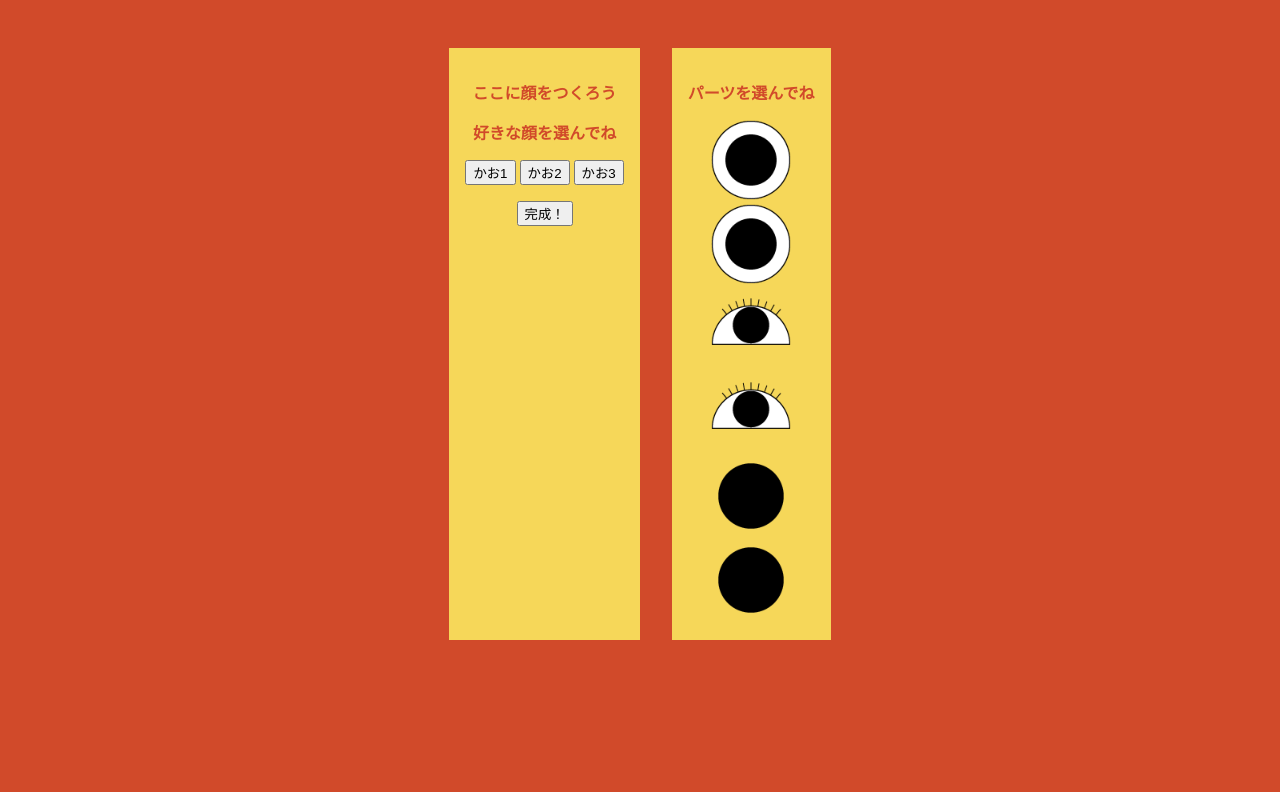
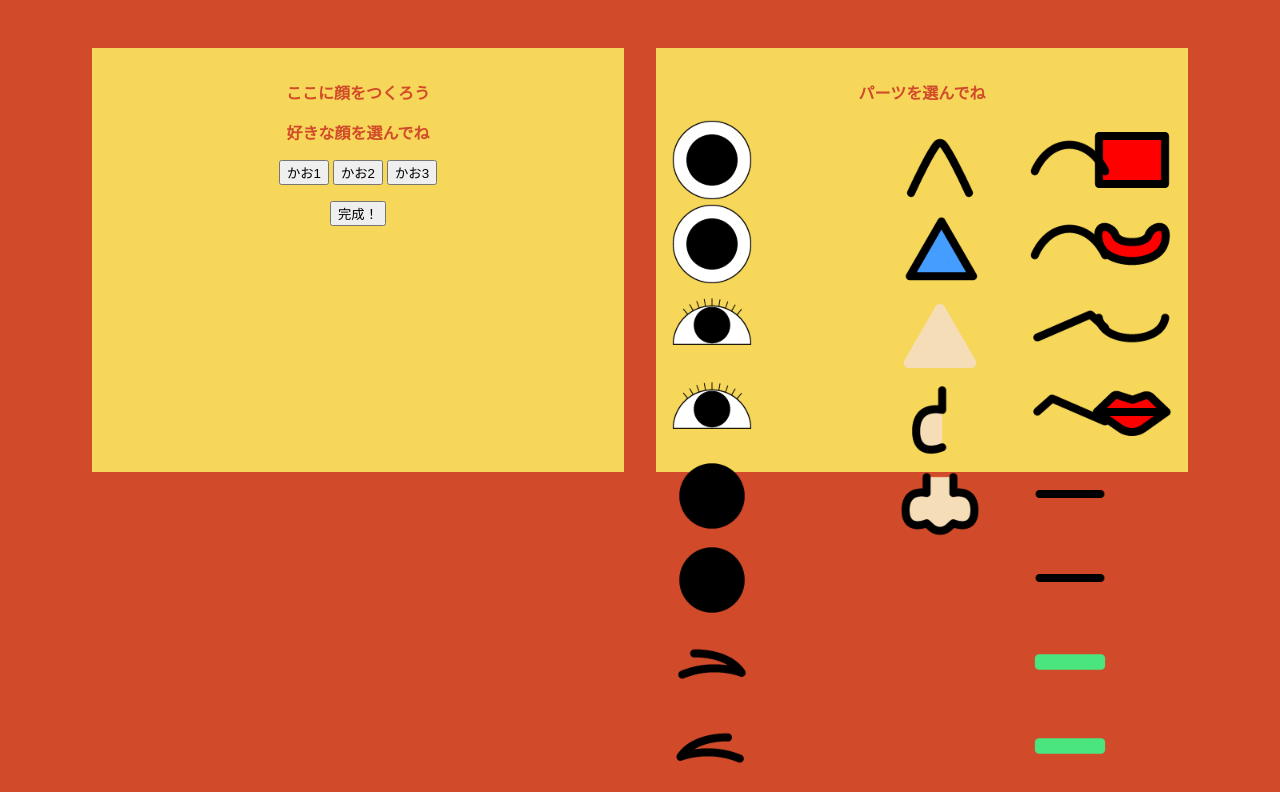
Before and after one commit to zer0Cyber/team_dev, a PHP site: page /fukuwarai/index.html in a window 1280 px wide. Shown: the part 192-984 px from the top of the page. Before the commit the page ends 832 px from the top, so only its background shows below. Run offline with PHP 8.4, Linux system fonts and the light colour scheme.

Commit message:
ふくわらいの機能実装

```diff
--- a/fukuwarai/fukuwarai.js
+++ b/fukuwarai/fukuwarai.js
@@ -3,14 +3,12 @@ $(document).ready(function() {
 });
 
 let i=0;
-let f=0;
 
 jQuery(function(){
     $("#face1").hide();
     $("#face2").hide();
     $("#face3").hide();
     $(".cover").hide();
-    //$(".cover2").hide();
 
     $("#facea").click(function(){
         $("#face1").show();
@@ -28,28 +26,17 @@ jQuery(function(){
         $("#face3").show();
     })
 
-    //for(let j=1; j < 10; j++){
-        //i++;
-        // $("#me"+j).mouseup(function(){
-        //     console.log(j);
-        //     $(".cover").css('z-index', 1002);
-        // }).mousedown(function(){
-        //     $(".cover").css('z-index', j);
-        //     $(".cover").show();
-        // })
+    /*目隠し機能 */
     $(".img").mousedown(function(){
         if(i==0){
             $(".cover").show();
         }
         $(".cover").css('z-index', 2);
         i++;
-            console.log(i);
     }).mouseup(function(){
         $(".cover").css('z-index', 1002);
         i++;
-            console.log(i);
     })
-    //}
 
     $("#finish").click(function(){
         $(".cover").hide();
--- a/fukuwarai/index.html
+++ b/fukuwarai/index.html
@@ -32,12 +32,36 @@
     </div>
     <div class="rzone">
         <p>パーツを選んでね</p>
+        <div class="eyezone">
         <div id="me1" class="img"><img src="image/me1.png" alt="め1" width="80px" cmanOMat="move"></div>
         <div id="me2" class="img"><img src="image/me1.png" alt="め1" width="80px" cmanOMat="move"></div>
         <div id="me3" class="img"><img src="image/me2.png" alt="め2" width="80px" cmanOMat="move"></div>
         <div id="me4" class="img"><img src="image/me2.png" alt="め2" width="80px" cmanOMat="move"></div>
         <div id="me5" class="img"><img src="image/me3.png" alt="め3" width="80px" cmanOMat="move"></div>
         <div id="me6" class="img"><img src="image/me3.png" alt="め3" width="80px" cmanOMat="move"></div>
+        <div id="me7" class="img"><img src="image/me4.png" alt="め4" width="80px" cmanOMat="move"></div>
+        <div id="me8" class="img"><img src="image/me4_2.png" alt="め4" width="80px" cmanOMat="move"></div>
+        </div><div class="nosezone">
+        <div id="hana1" class="img"><img src="image/hana1.png" alt="はな1" width="80px" cmanOMat="move"></div>
+        <div id="hana2" class="img"><img src="image/hana2.png" alt="はな2" width="80px" cmanOMat="move"></div>
+        <div id="hana3" class="img"><img src="image/hana3.png" alt="はな3" width="80px" cmanOMat="move"></div>
+        <div id="hana4" class="img"><img src="image/hana4.png" alt="はな4" width="80px" cmanOMat="move"></div>
+        <div id="hana5" class="img"><img src="image/hana5.png" alt="はな5" width="80px" cmanOMat="move"></div>
+        </div><div class="mouthzone">
+        <div id="kuchi1" class="img"><img src="image/kuchi1.png" alt="くち1" width="80px" cmanOMat="move"></div>
+        <div id="kuchi2" class="img"><img src="image/kuchi2.png" alt="くち2" width="80px" cmanOMat="move"></div>
+        <div id="kuchi3" class="img"><img src="image/kuchi3.png" alt="くち3" width="80px" cmanOMat="move"></div>
+        <div id="kuchi4" class="img"><img src="image/kuchi4.png" alt="くち4" width="80px" cmanOMat="move"></div>
+        </div><div class="mayuzone">
+        <div id="mayu1" class="img"><img src="image/mayu1.png" alt="まゆ1" width="80px" cmanOMat="move"></div>
+        <div id="mayu2" class="img"><img src="image/mayu1.png" alt="まゆ1" width="80px" cmanOMat="move"></div>
+        <div id="mayu3" class="img"><img src="image/mayu2.png" alt="まゆ2" width="80px" cmanOMat="move"></div>
+        <div id="mayu4" class="img"><img src="image/mayu2_2.png" alt="まゆ2" width="80px" cmanOMat="move"></div>
+        <div id="mayu5" class="img"><img src="image/mayu3.png" alt="まゆ3" width="80px" cmanOMat="move"></div>
+        <div id="mayu6" class="img"><img src="image/mayu3.png" alt="まゆ3" width="80px" cmanOMat="move"></div>
+        <div id="mayu7" class="img"><img src="image/mayu4.png" alt="まゆ4" width="80px" cmanOMat="move"></div>
+        <div id="mayu8" class="img"><img src="image/mayu4.png" alt="まゆ4" width="80px" cmanOMat="move"></div>
+        </div>
     </div>
     </div>
 </body>
--- a/fukuwarai/style.css
+++ b/fukuwarai/style.css
@@ -25,6 +25,7 @@ header {
 .lzone {
     margin: 1em;
     padding: 1em;
+    width: 500px;
     background-color:#f6d759;
     color: #d14a2a;
     font-weight: bold;
@@ -32,9 +33,11 @@ header {
 .rzone {
     margin: 1em;
     padding: 1em;
+    width: 500px;
     background-color: #f6d759;
     color: #d14a2a;
     font-weight: bold;
+    display: block;
 }
 
 .face {
@@ -57,3 +60,20 @@ header {
 .drag {
     z-index: 1001;
 }
+
+.eyezone {
+    position: absolute;
+}
+.nosezone {
+    position: absolute;
+    top: 320px;
+    right: 300px;
+}
+.mouthzone {
+    text-align: right;
+}
+.mayuzone {
+    position: absolute;
+    right: 170px;
+    top: 310px;
+}
```
Lines whose indentation alone changed are shown as unchanged.
